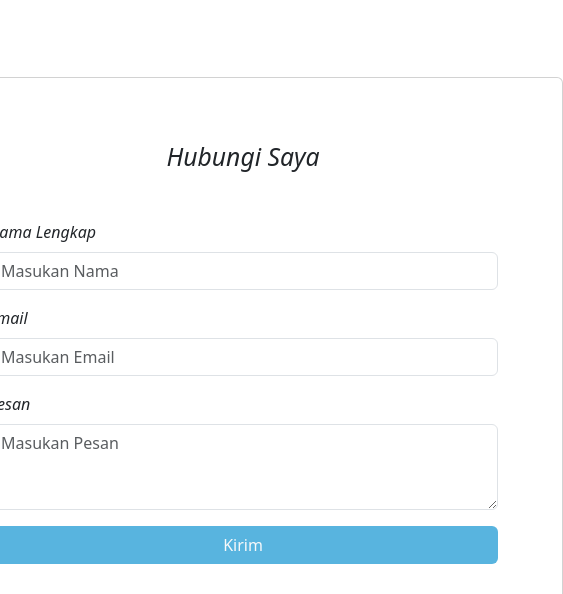
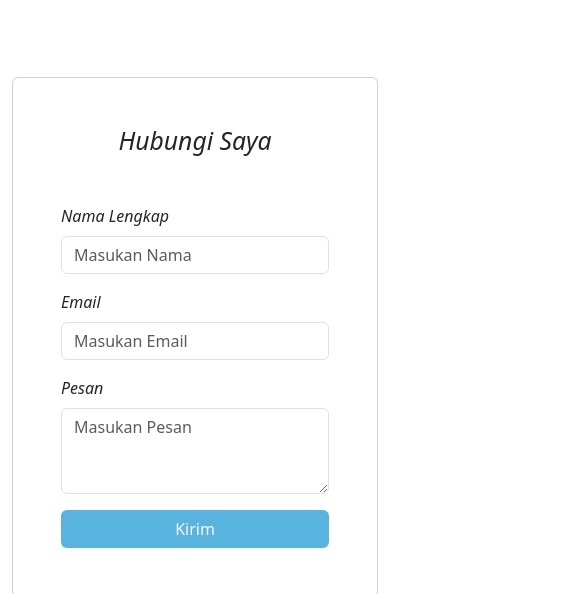
Before and after one commit to Magilow/Magilow.github.io, a plain HTML site: page index.html in a window 390 px wide. Shown: the part 3439-4033 px from the top of the page, 563 px wide, since content can reach past the window. Drawn offline with nearby package versions, Linux system fonts and the light colour scheme.

Commit message:
responsive

```diff
--- a/index.html
+++ b/index.html
@@ -168,17 +168,16 @@
 
  <section id="contact">
   <div class="container">
-    <div class="row ">
-      <div class="col-sm-12">
-        <div class="card  translate-middle-x  start-50 ms-5 p-5" height="100px" style="width:40rem; ">
-        <div class="card-body">
-        <h2 class="card-title mb-5 text-center">Hubungi Saya  </h2>
-        <form>
-          <div class="mb-3">
+    <div class="row justify-content-center">
+      <div class="col-md-6 position-relative">
+        <div class="card p-5">
+        <h2 class=" mb-5 text-center">Hubungi Saya  </h2>
+        <form >
+        <div class=" mb-3">
             <label for="name" class="form-label">Nama Lengkap</label>
             <input type="text" class="form-control" id="name" aria-describedby="name" placeholder="Masukan Nama">
           </div>
-          <div class="mb-3">
+          <div class=" mb-3">
             <label for="email" class="form-label">Email</label>
             <input type="email" class="form-control" id="email" aria-describedby="email" placeholder="Masukan Email">
           </div>
@@ -189,10 +188,15 @@
           <div class="d-grid gap-2">
           <button class="btn text-light" type="button" style="background-color: #58b4df">Kirim</button>
           </div>
-        </form>
+      </form>
+          </div>
+        </div>
+        </div>
       </div>
- </div>
-</section>
+
+ </section>
+
+
   <svg xmlns="http://www.w3.org/2000/svg" viewBox="0 0 1440 320"><path fill="#58b4df" fill-opacity="100" d="M0,192L60,165.3C120,139,240,85,360,85.3C480,85,600,139,720,160C840,181,960,171,1080,192C1200,213,1320,267,1380,293.3L1440,320L1440,320L1380,320C1320,320,1200,320,1080,320C960,320,840,320,720,320C600,320,480,320,360,320C240,320,120,320,60,320L0,320Z"></path></svg>
  </section>
   <!-- end contact -->
```
